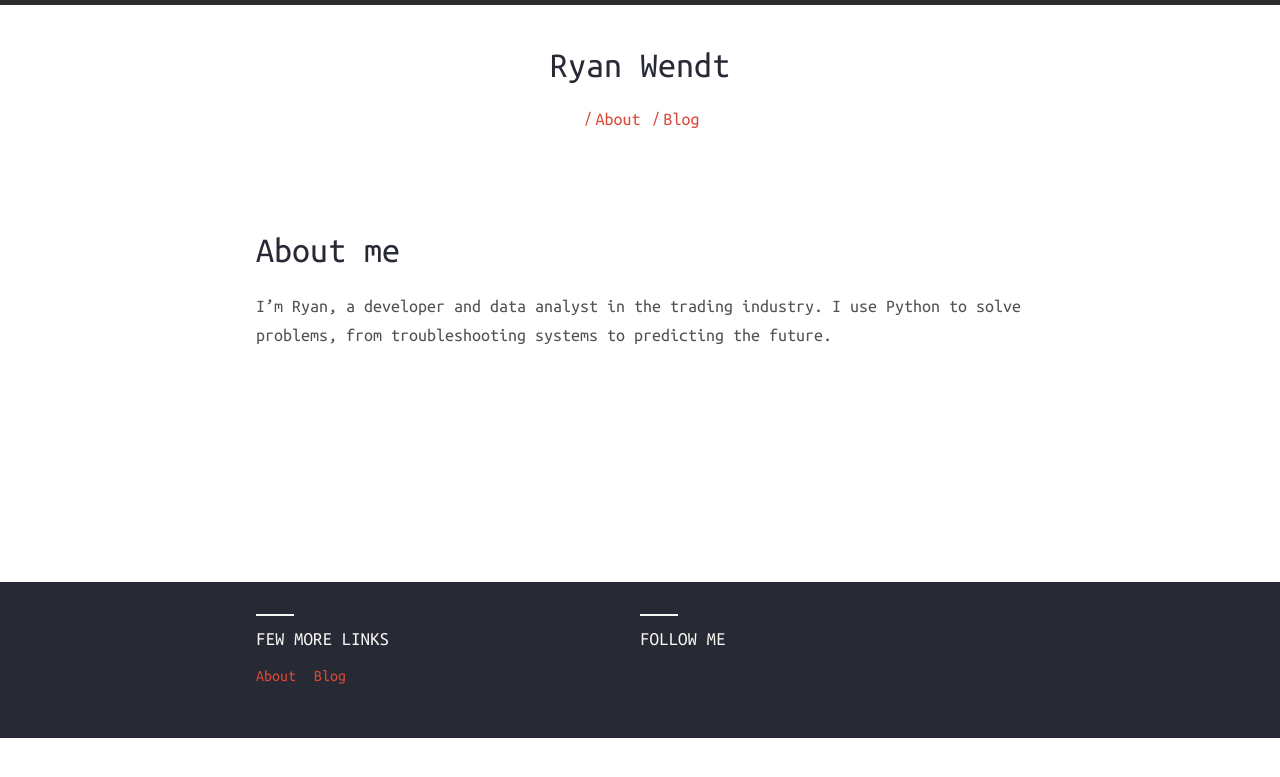
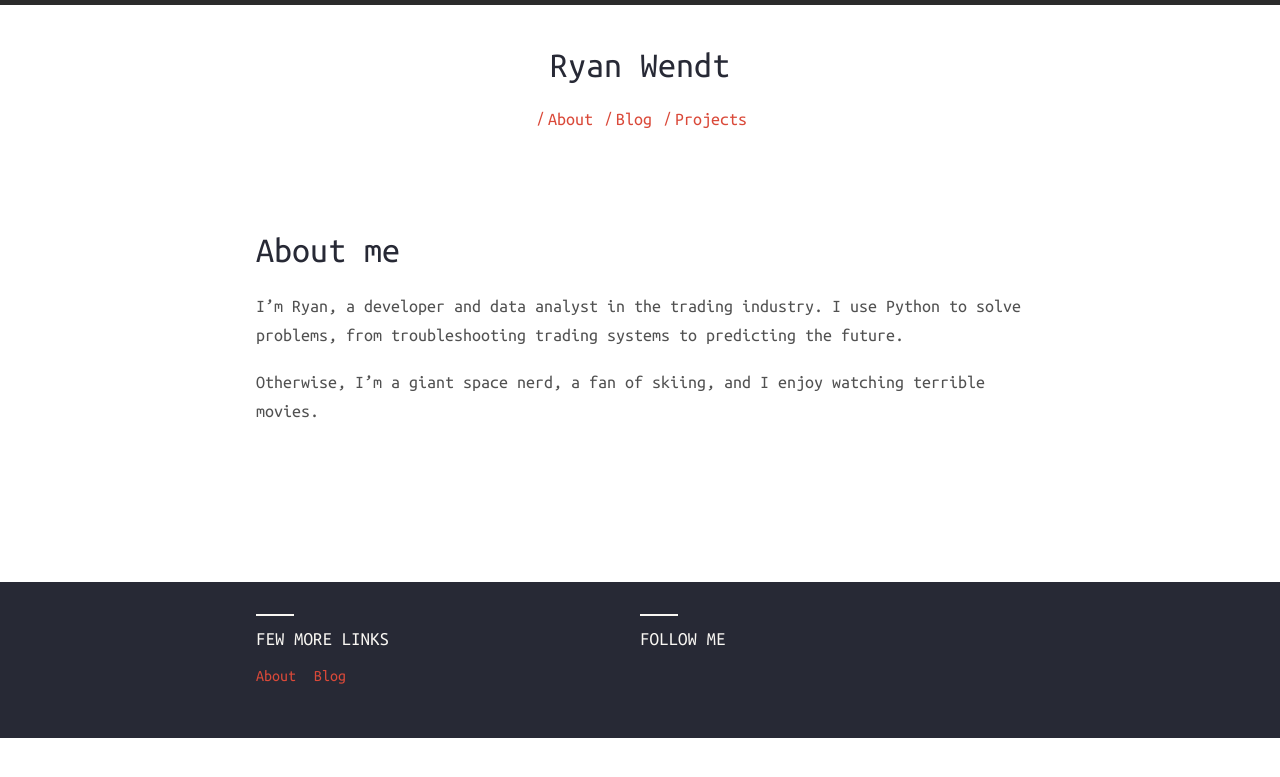
Before and after one commit to ryanmfw/ryanmfw.github.io, a Jekyll site: the page built from about.md, in a window 1280 px wide. Shown: the top 777 px of the page. Built offline with Jekyll 4.4.1, drawn with Linux system fonts in a browser that asks for light colours; nearby versions of some CDN libraries.

Commit message:
Updated about and added projects start

```diff
--- a/_includes/header-links.html
+++ b/_includes/header-links.html
@@ -1,8 +1,12 @@
 <ul>
 	<li>
 		<a href="{{ '/about' | prepend: site.baseurl | prepend: site.url }}">About</a><span>/</span>
+    </li>
+    <li>
+		<a href="{{ '/blog' | prepend: site.baseurl | prepend: site.url }}">Blog</a><span>/</span>
 	</li>
 	<li>
-		<a href="{{ '/blog' | prepend: site.baseurl | prepend: site.url }}">Blog</a><span>/</span>
+		<a href="{{ '/projects' | prepend: site.baseurl | prepend: site.url }}">Projects</a><span>/</span>
 	</li>
+
 </ul>
--- a/about.md
+++ b/about.md
@@ -4,4 +4,6 @@ title: About me
 permalink: /about/
 ---
 
-I'm Ryan, a developer and data analyst in the trading industry. I use Python to solve problems, from troubleshooting systems to predicting the future.
+I'm Ryan, a developer and data analyst in the trading industry. I use Python to solve problems, from troubleshooting trading systems to predicting the future.
+
+Otherwise, I'm a giant space nerd, a fan of skiing, and I enjoy watching terrible movies.
```
Also changed, not shown: projects/index.md (added, +10 -0 lines).
